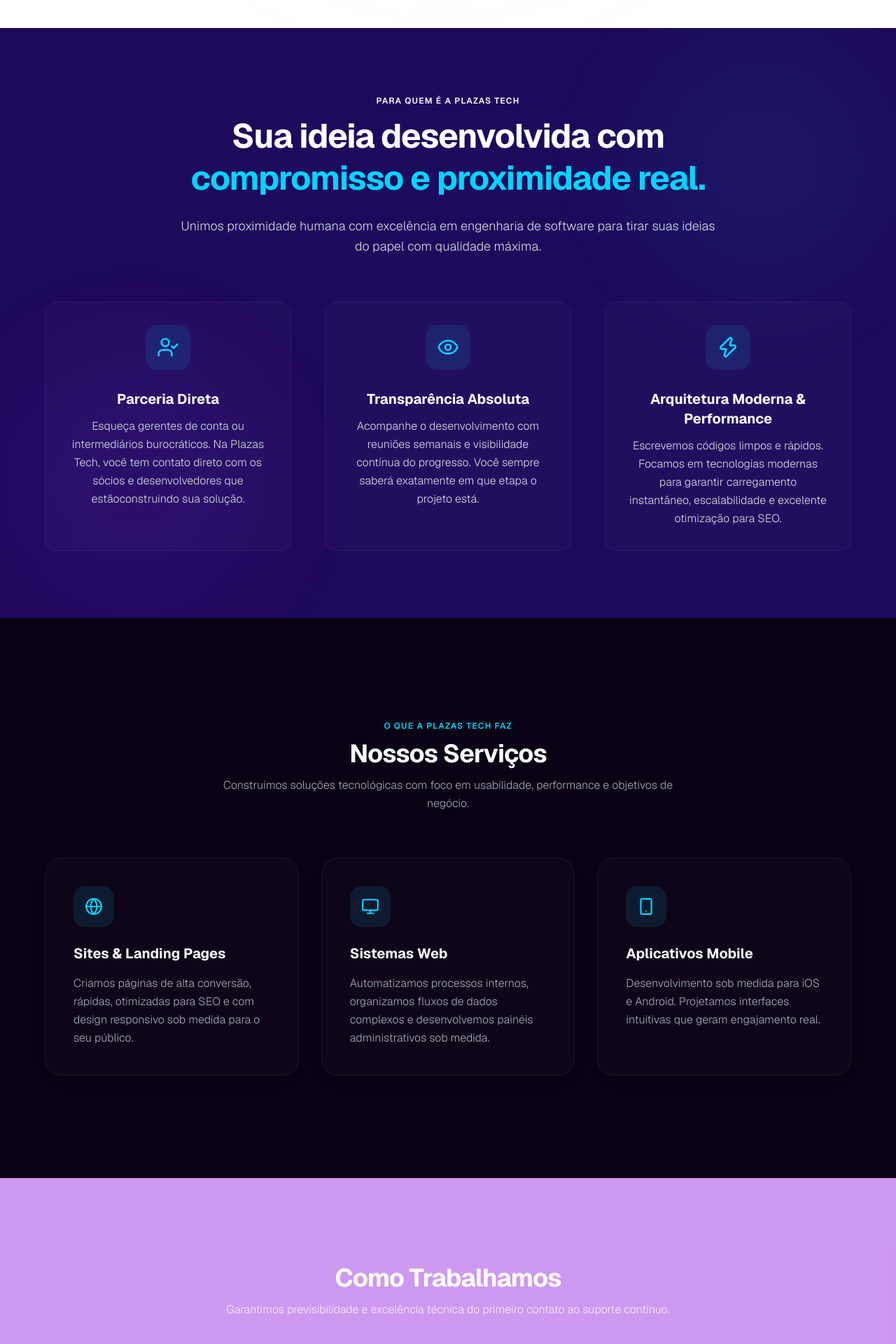
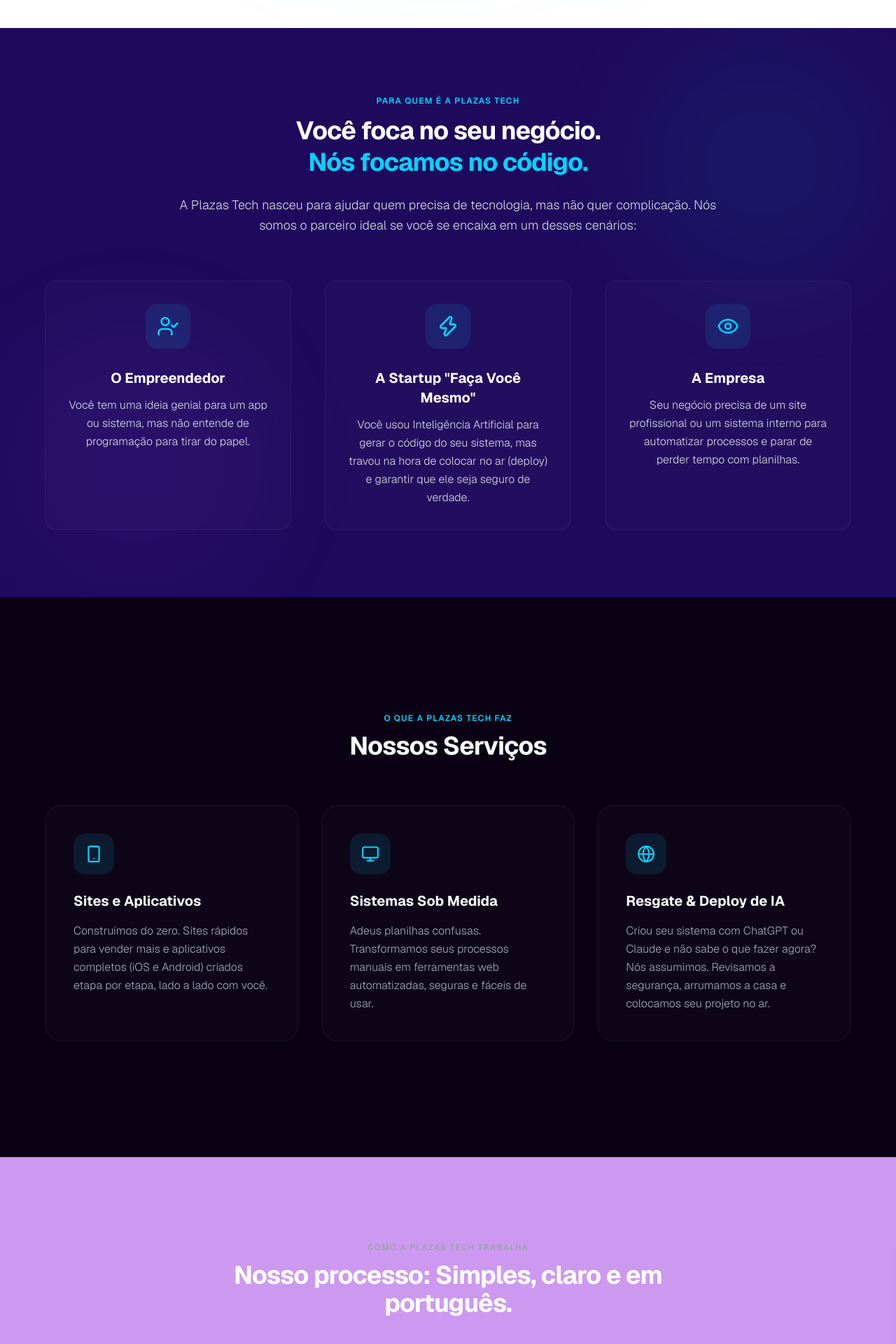
Before and after one commit to gabrielplazas/plazas-tech, a Next.js app: page / in a window 1280 px wide. Shown: the part 760-2680 px from the top of the page at 70% size. Built offline with nearby package versions, Linux system fonts and the light colour scheme.

Commit message:
feat: add landing page components including Services, Contact, Hero, and new copywhiting

```diff
--- a/app/components/CtaFinal.tsx
+++ b/app/components/CtaFinal.tsx
@@ -16,13 +16,13 @@
           {/* Left side: Value proposition & Main WhatsApp CTA */}
           <div className="lg:col-span-7 flex flex-col items-start text-left">
             <p className="text-xs font-semibold tracking-widest uppercase text-[#00D4FF] mb-3">
-              Contato
+              Chega de travar na tecnologia.
             </p>
             <h2 className="text-4xl sm:text-5xl font-bold tracking-tight mb-6 leading-tight">
-              Vamos começar o seu projeto?
+              Vamos conversar
             </h2>
             <p className="text-gray-300 font-light text-base sm:text-lg mb-8 leading-relaxed max-w-xl">
-              Fale conosco diretamente pelo WhatsApp para iniciar o seu atendimento e obter uma estimativa de prazo e valor para o seu projeto de forma rápida e descomplicada.
+              Mande uma mensagem para a Plazas Tech. Vamos bater um papo, entender o seu momento e descobrir como colocar sua ideia para rodar. Sem custo, sem burocracia.
             </p>
 
             {/* Primary Action Button (WhatsApp) */}
--- a/app/components/ForWho.tsx
+++ b/app/components/ForWho.tsx
@@ -4,18 +4,18 @@
   const benefits = [
     {
       icon: UserCheck,
-      title: "Parceria Direta",
-      description: "Esqueça gerentes de conta ou intermediários burocráticos. Na Plazas Tech, você tem contato direto com os sócios e desenvolvedores que estãoconstruindo sua solução."
+      title: "O Empreendedor",
+      description: "Você tem uma ideia genial para um app ou sistema, mas não entende de programação para tirar do papel."
+    },
+    {
+      icon: Zap,
+      title: 'A Startup "Faça Você Mesmo"',
+      description: "Você usou Inteligência Artificial para gerar o código do seu sistema, mas travou na hora de colocar no ar (deploy) e garantir que ele seja seguro de verdade."
     },
     {
       icon: Eye,
-      title: "Transparência Absoluta",
-      description: "Acompanhe o desenvolvimento com reuniões semanais e visibilidade contínua do progresso. Você sempre saberá exatamente em que etapa o projeto está."
-    },
-    {
-      icon: Zap,
-      title: "Arquitetura Moderna & Performance",
-      description: "Escrevemos códigos limpos e rápidos. Focamos em tecnologias modernas para garantir carregamento instantâneo, escalabilidade e excelente otimização para SEO."
+      title: "A Empresa",
+      description: "Seu negócio precisa de um site profissional ou um sistema interno para automatizar processos e parar de perder tempo com planilhas."
     },
   ]
 
@@ -27,15 +27,15 @@
 
       <div className="max-w-6xl mx-auto w-full relative z-10">
         <div className="max-w-3xl mx-auto mb-16 text-center flex flex-col items-center">
-          <p className="text-xs font-semibold tracking-widest uppercase text-[#00000] mb-3">
+          <p className="text-xs font-semibold tracking-widest uppercase text-[#00D4FF] mb-3">
             Para quem é a Plazas Tech
           </p>
-          <h2 className="text-3xl sm:text-5xl font-bold tracking-tight leading-tight">
-            Sua ideia desenvolvida com <br className="hidden sm:inline" />
-            <span className="text-[#00D4FF]">compromisso e proximidade real.</span>
+          <h2 className="text-3xl sm:text-4xl font-bold tracking-tight leading-tight">
+            Você foca no seu negócio. <br className="hidden sm:inline" />
+            <span className="text-[#00D4FF]">Nós focamos no código.</span>
           </h2>
           <p className="text-gray-300 text-base sm:text-lg font-light mt-6 leading-relaxed">
-            Unimos proximidade humana com excelência em engenharia de software para tirar suas ideias do papel com qualidade máxima.
+            A Plazas Tech nasceu para ajudar quem precisa de tecnologia, mas não quer complicação. Nós somos o parceiro ideal se você se encaixa em um desses cenários:
           </p>
         </div>
 
--- a/app/components/Hero.tsx
+++ b/app/components/Hero.tsx
@@ -16,15 +16,14 @@
         </p>
 
         <h1 className="font-extrabold text-4xl sm:text-6xl md:text-7xl leading-tight tracking-tight text-[#1E0A5C] mb-6 max-w-4xl">
-          Conectamos sua ideia <br className="hidden sm:inline" />
+          Sua ideia no ar. <br className="hidden sm:inline" />
           <span className="bg-gradient-to-r from-[#1E0A5C] via-[#6B21C8] to-[#00D4FF] bg-clip-text text-transparent">
-            ao código de alta performance.
+            A tecnologia deixa com a gente.
           </span>
         </h1>
 
         <p className="text-base sm:text-xl text-gray-500 font-light max-w-2xl mb-10 leading-relaxed mx-auto">
-          A Plazas Tech transforma conceitos inovadores em sites rápidos, sistemas robustos e
-          aplicativos fluidos — com transparência, clareza e alto nível técnico do início ao fim.
+          Seja para criar um site do zero, desenvolver um aplicativo ou colocar em produção aquele sistema que você começou com IA. A Plazas Tech traduz o seu negócio em tecnologia real, sem jargões e sem dor de cabeça.
         </p>
 
         <div className="flex justify-center w-full">
--- a/app/components/HowWeWork.tsx
+++ b/app/components/HowWeWork.tsx
@@ -5,8 +5,8 @@
     {
       icon: Search,
       number: "01",
-      title: "1. Diagnóstico & Alinhamento",
-      description: "Analisamos seu modelo de negócio, mapeamos as necessidades reais e elaboramos a especificação técnica ideal para o projeto.",
+      title: "Ouvimos em português claro",
+      description: "Antes de qualquer linha de código, entendemos o seu problema de negócio. Sem tecniquês. Uma conversa franca e sem compromisso.",
       borderHover: "hover:border-[#00D4FF]/40",
       bgLight: "bg-[#00D4FF]/5 text-[#00D4FF]",
       iconBgHover: "group-hover:bg-[#00D4FF] group-hover:text-[#1E0A5C]",
@@ -15,8 +15,8 @@
     {
       icon: Code,
       number: "02",
-      title: "2. Desenvolvimento Ágil",
-      description: "Escrevemos código limpo e escalável dividindo o progresso em entregas periódicas (sprints), permitindo que você valide o progresso em tempo real.",
+      title: "Propomos com segurança",
+      description: "Escopo definido, prazo real, valor justo e arquitetura segura. Você sabe exatamente o que vai receber.",
       borderHover: "hover:border-[#6366F1]/40",
       bgLight: "bg-[#6366F1]/5 text-[#6366F1]",
       iconBgHover: "group-hover:bg-[#6366F1] group-hover:text-white",
@@ -25,8 +25,8 @@
     {
       icon: ShieldCheck,
       number: "03",
-      title: "3. QA & Testes de Qualidade",
-      description: "Realizamos testes de performance, segurança e usabilidade em diferentes dispositivos antes de qualquer deploy em produção.",
+      title: "Construímos junto com você",
+      description: "Você acompanha o desenvolvimento passo a passo e testa enquanto fazemos. Nada de caixas pretas.",
       borderHover: "hover:border-[#8B5CF6]/40",
       bgLight: "bg-[#8B5CF6]/5 text-[#8B5CF6]",
       iconBgHover: "group-hover:bg-[#8B5CF6] group-hover:text-white",
@@ -35,8 +35,8 @@
     {
       icon: Rocket,
       number: "04",
-      title: "4. Deploy & Evolução",
-      description: "Cuidamos de toda a infraestrutura na nuvem e lojas de apps. Oferecemos suporte contínuo para manter seu sistema atualizado e seguro.",
+      title: "Colocamos no ar e cuidamos",
+      description: "O projeto está pronto? Nós cuidamos da infraestrutura, servidores e segurança para você não ter que se preocupar com isso.",
       borderHover: "hover:border-[#D946EF]/40",
       bgLight: "bg-[#D946EF]/5 text-[#D946EF]",
       iconBgHover: "group-hover:bg-[#D946EF] group-hover:text-white",
@@ -48,15 +48,12 @@
     <section id="how-we-work" className="relative overflow-hidden px-6 md:px-12 py-24 min-h-screen flex flex-col justify-center bg-purple-700/40 text-[#1E0A5C]">
       <div className="max-w-6xl mx-auto w-full relative">
         <div className="text-left md:text-center max-w-2xl mx-auto mb-16">
-          {/* <p className="text-xs font-semibold tracking-widest uppercase text-gray-400 mb-3">
-            Nosso Processo
-          </p> */}
+          <p className="text-xs font-semibold tracking-widest uppercase text-gray-400 mb-3">
+            Como a Plazas Tech trabalha
+          </p>
           <h2 className="text-3xl sm:text-4xl font-bold tracking-tight text-white">
-            Como Trabalhamos
+            Nosso processo: Simples, claro e em português.
           </h2>
-          <p className="text-white/80 text-sm sm:text-base font-light mt-3 leading-relaxed">
-            Garantimos previsibilidade e excelência técnica do primeiro contato ao suporte contínuo.
-          </p>
         </div>
 
         {/* Dashed connector line for desktop layout - Styled with a Chromatic Gradient */}
--- a/app/components/Services.tsx
+++ b/app/components/Services.tsx
@@ -3,22 +3,22 @@
 export default function Services() {
   const services = [
     {
-      icon: <Globe size={26} />,
-      title: 'Sites & Landing Pages',
+      icon: <Smartphone size={26} />,
+      title: 'Sites e Aplicativos',
       description:
-        'Criamos páginas de alta conversão, rápidas, otimizadas para SEO e com design responsivo sob medida para o seu público.',
+        'Construímos do zero. Sites rápidos para vender mais e aplicativos completos (iOS e Android) criados etapa por etapa, lado a lado com você.',
     },
     {
       icon: <Monitor size={26} />,
-      title: 'Sistemas Web',
+      title: 'Sistemas Sob Medida',
       description:
-        'Automatizamos processos internos, organizamos fluxos de dados complexos e desenvolvemos painéis administrativos sob medida.',
+        'Adeus planilhas confusas. Transformamos seus processos manuais em ferramentas web automatizadas, seguras e fáceis de usar.',
     },
     {
-      icon: <Smartphone size={26} />,
-      title: 'Aplicativos Mobile',
+      icon: <Globe size={26} />,
+      title: 'Resgate & Deploy de IA',
       description:
-        'Desenvolvimento sob medida para iOS e Android. Projetamos interfaces intuitivas que geram engajamento real.',
+        'Criou seu sistema com ChatGPT ou Claude e não sabe o que fazer agora? Nós assumimos. Revisamos a segurança, arrumamos a casa e colocamos seu projeto no ar.',
     },
   ]
 
@@ -32,9 +32,6 @@
           <h2 className="text-3xl sm:text-4xl font-bold text-slate-50 tracking-tight">
             Nossos Serviços
           </h2>
-          <p className="text-indigo-100/70 text-sm sm:text-base font-light mt-3 leading-relaxed">
-            Construímos soluções tecnológicas com foco em usabilidade, performance e objetivos de negócio.
-          </p>
         </div>
 
         <div className="grid grid-cols-1 md:grid-cols-3 gap-8">
```
